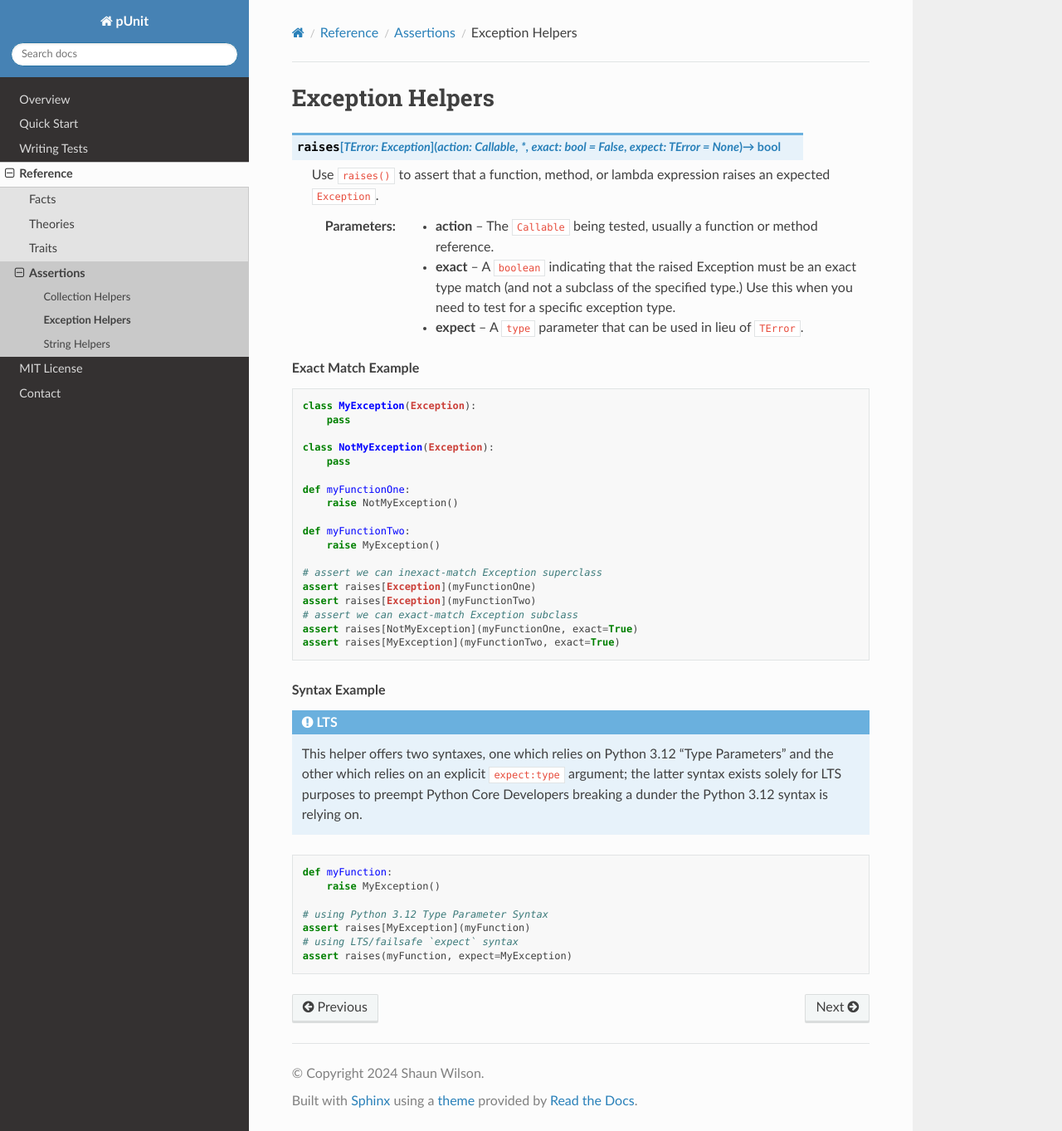
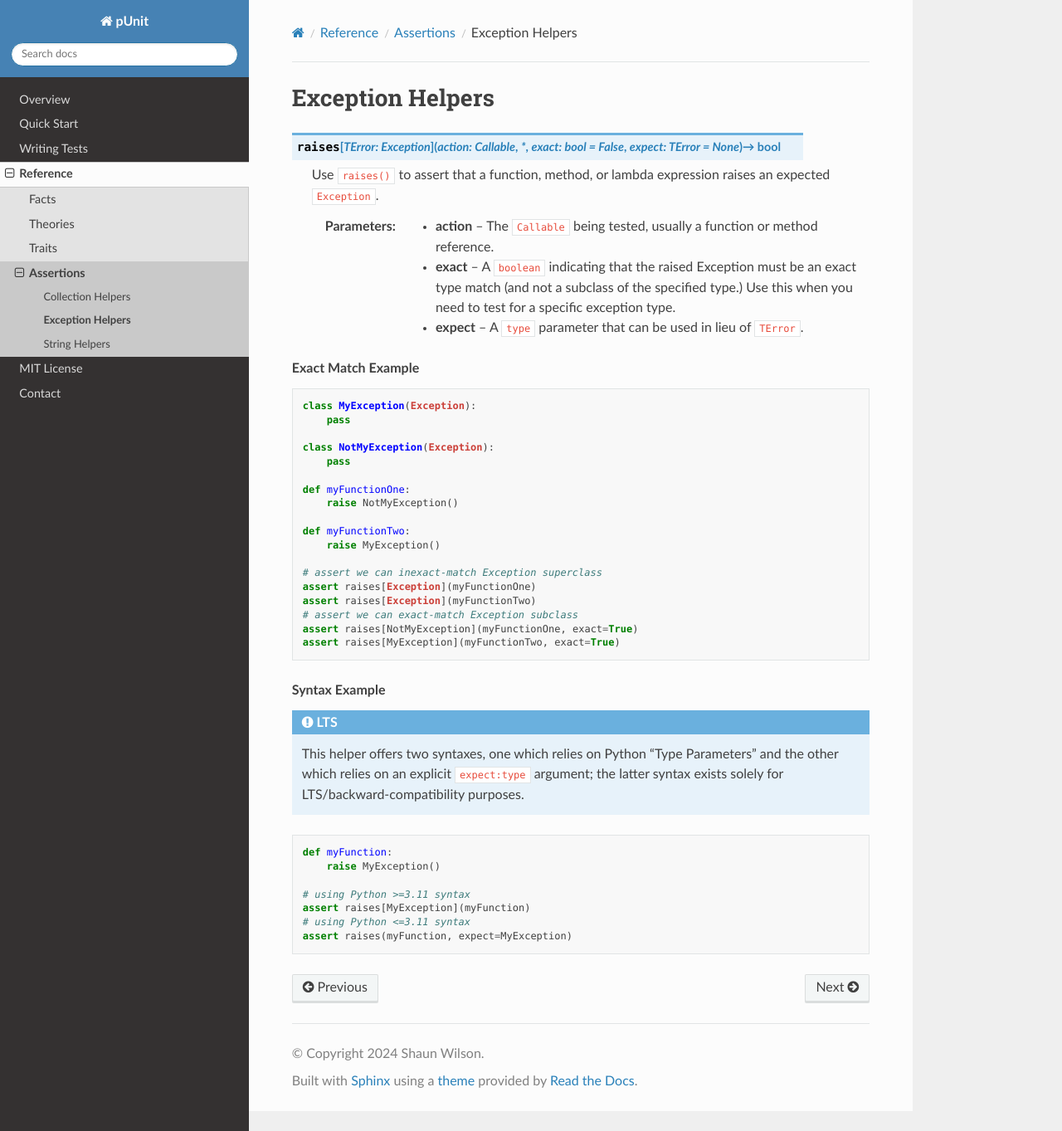
Before and after one commit to wilson0x4d/punit, a Sphinx documentation site: the page built from docs/ref/assertions/exceptions.rst, in a window 1280 px wide and 1363 px high. Shown: the whole window at 83% size. Built offline with Sphinx 7.4.7 and the Read the Docs theme 3.1.0, drawn with Linux system fonts in a browser that asks for light colours.

Commit message:
feat: backward compatibility with Python 3.11

```diff
--- a/docs/ref/assertions/exceptions.rst
+++ b/docs/ref/assertions/exceptions.rst
@@ -40,14 +40,14 @@
 
 .. admonition:: LTS
 
-    This helper offers two syntaxes, one which relies on Python 3.12 "Type Parameters" and the other which relies on an explicit ``expect:type`` argument; the latter syntax exists solely for LTS purposes to preempt Python Core Developers breaking a dunder the Python 3.12 syntax is relying on.
+    This helper offers two syntaxes, one which relies on Python "Type Parameters" and the other which relies on an explicit ``expect:type`` argument; the latter syntax exists solely for LTS/backward-compatibility purposes.
 
 .. code:: python
 
     def myFunction:
         raise MyException()
 
-    # using Python 3.12 Type Parameter Syntax
+    # using Python >=3.11 syntax
     assert raises[MyException](myFunction)
-    # using LTS/failsafe `expect` syntax
+    # using Python <=3.11 syntax
     assert raises(myFunction, expect=MyException)
--- a/pyproject.toml
+++ b/pyproject.toml
@@ -8,9 +8,10 @@
 ]
 readme = "README.md"
 license = {file = "LICENSE"}
-requires-python = ">=3.12"
+requires-python = ">=3.11"
 classifiers = [
     "Operating System :: OS Independent",
+    "Programming Language :: Python :: 3.11",
     "Programming Language :: Python :: 3.12",
     "Programming Language :: Python :: 3.13",
     "Programming Language :: Python :: 3.14",
```
Also changed, not shown: README.md (+1 -1 lines), .readthedocs.yaml, 3 other files.
